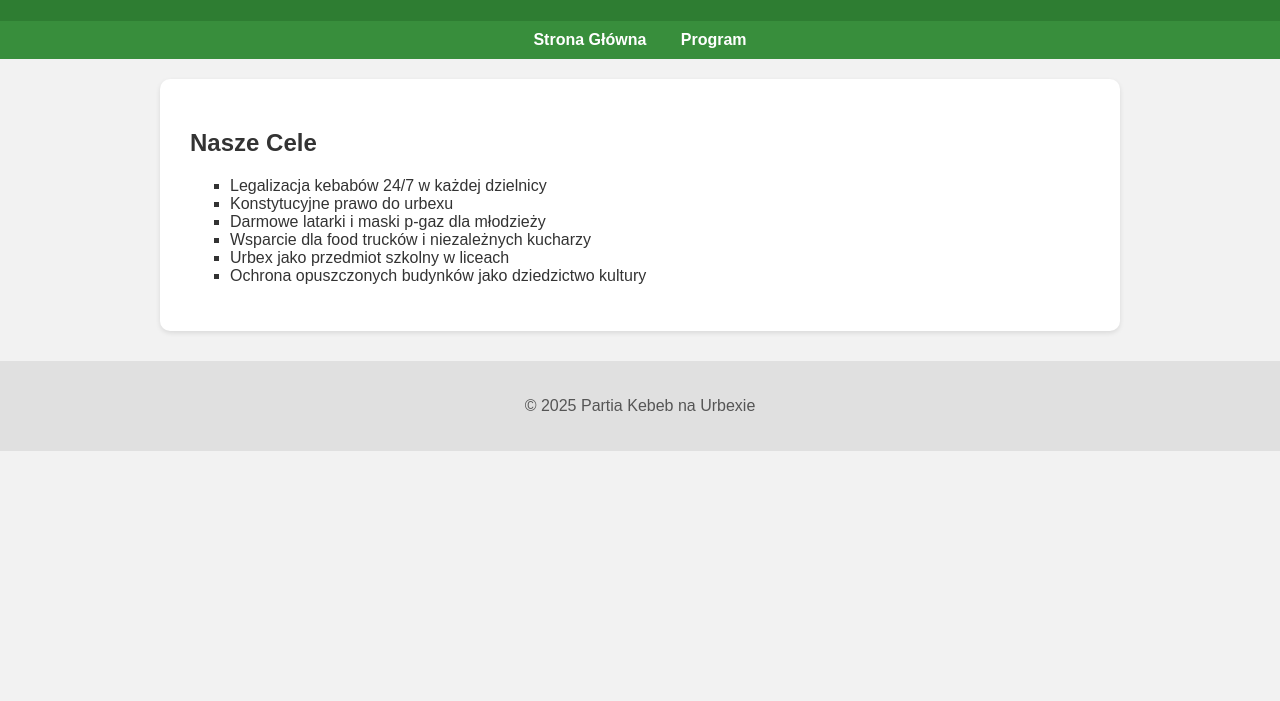
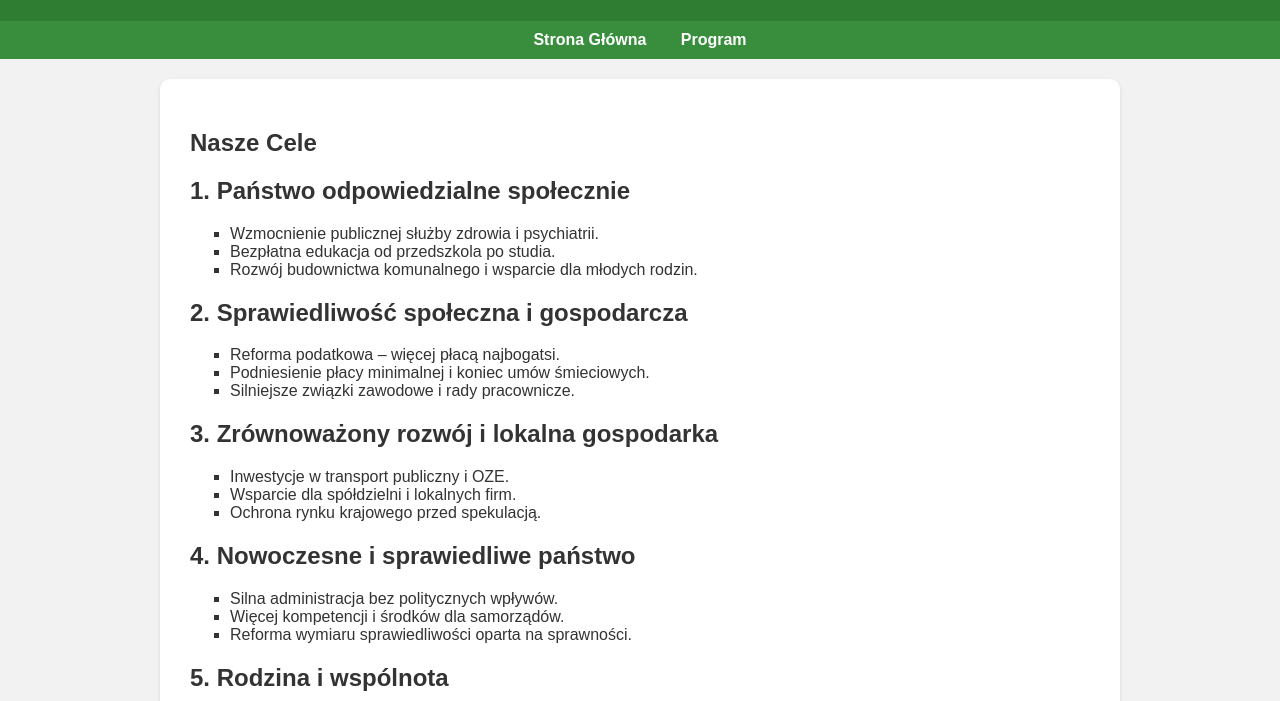
Before and after one commit to Kebab2025/strona-kebab-na-urbexie, a plain HTML site: page program.html in a window 1280 px wide. Shown: the part 99-800 px from the top of the page. Drawn offline with Linux system fonts and the light colour scheme.

Commit message:
Update program.html

```diff
--- a/program.html
+++ b/program.html
@@ -67,14 +67,51 @@
 
 <section>
   <h2>Nasze Cele</h2>
-  <ul>
-    <li>Legalizacja kebabów 24/7 w każdej dzielnicy</li>
-    <li>Konstytucyjne prawo do urbexu</li>
-    <li>Darmowe latarki i maski p-gaz dla młodzieży</li>
-    <li>Wsparcie dla food trucków i niezależnych kucharzy</li>
-    <li>Urbex jako przedmiot szkolny w liceach</li>
-    <li>Ochrona opuszczonych budynków jako dziedzictwo kultury</li>
-  </ul>
+  <div class="section">
+    <h2>1. Państwo odpowiedzialne społecznie</h2>
+    <ul>
+      <li>Wzmocnienie publicznej służby zdrowia i psychiatrii.</li>
+      <li>Bezpłatna edukacja od przedszkola po studia.</li>
+      <li>Rozwój budownictwa komunalnego i wsparcie dla młodych rodzin.</li>
+    </ul>
+  </div>
+
+  <div class="section">
+    <h2>2. Sprawiedliwość społeczna i gospodarcza</h2>
+    <ul>
+      <li>Reforma podatkowa – więcej płacą najbogatsi.</li>
+      <li>Podniesienie płacy minimalnej i koniec umów śmieciowych.</li>
+      <li>Silniejsze związki zawodowe i rady pracownicze.</li>
+    </ul>
+  </div>
+
+  <div class="section">
+    <h2>3. Zrównoważony rozwój i lokalna gospodarka</h2>
+    <ul>
+      <li>Inwestycje w transport publiczny i OZE.</li>
+      <li>Wsparcie dla spółdzielni i lokalnych firm.</li>
+      <li>Ochrona rynku krajowego przed spekulacją.</li>
+    </ul>
+  </div>
+
+  <div class="section">
+    <h2>4. Nowoczesne i sprawiedliwe państwo</h2>
+    <ul>
+      <li>Silna administracja bez politycznych wpływów.</li>
+      <li>Więcej kompetencji i środków dla samorządów.</li>
+      <li>Reforma wymiaru sprawiedliwości oparta na sprawności.</li>
+    </ul>
+  </div>
+
+  <div class="section">
+    <h2>5. Rodzina i wspólnota</h2>
+    <ul>
+      <li>Wsparcie dla rodzin, samotnych rodziców i seniorów.</li>
+      <li>Rozbudowa żłobków, świetlic i domów dziennego wsparcia.</li>
+      <li>Budżety obywatelskie i inicjatywy lokalne.</li>
+    </ul>
+  </div>
+
 </section>
 
 <footer>
```
